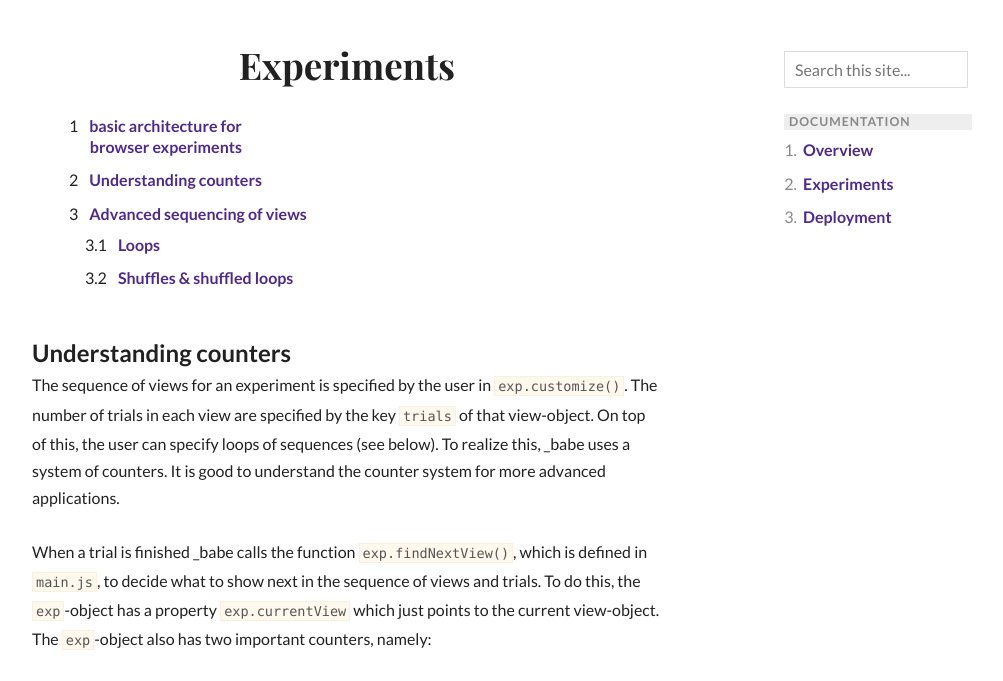
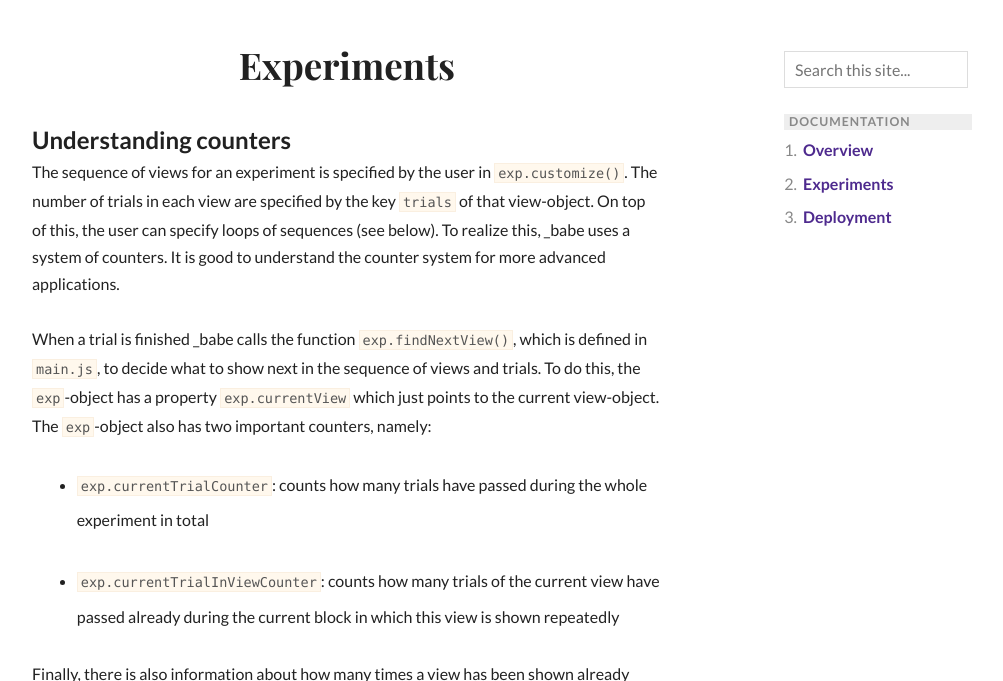
Before and after one commit to magpie-ea/magpie-site, a Jekyll site: the page built from docs/experiments.markdown, in a window 1280 px wide and 900 px high, cut to the strip 219-900 px from the top of the window. Shown: the whole strip, without its empty margins (138-1141 px from the left). Built offline with Jekyll 4.4.1, drawn with Linux system fonts in a browser that asks for light colours; nearby versions of some CDN libraries.

Commit message:
toc removed from experiments and deployment sections

```diff
--- a/docs/deployment.markdown
+++ b/docs/deployment.markdown
@@ -7,8 +7,6 @@ section: docs
 # {{ page.title }}
 
 This page contains detailed deployment instructions.
-
-{% include toc.html %}
 
 ## Online server deployment instructions with Heroku
 [Heroku](https://www.heroku.com/) makes it easy to deploy an web app without having to manually manage the infrastructure. It has a free starter tier, which should be sufficient for the purpose of running experiments.
--- a/docs/experiments.markdown
+++ b/docs/experiments.markdown
@@ -5,8 +5,6 @@ section: docs
 ---
 
 # {{ page.title }}
-
-{% include toc.html %}
 
 
 ## Understanding counters
```
